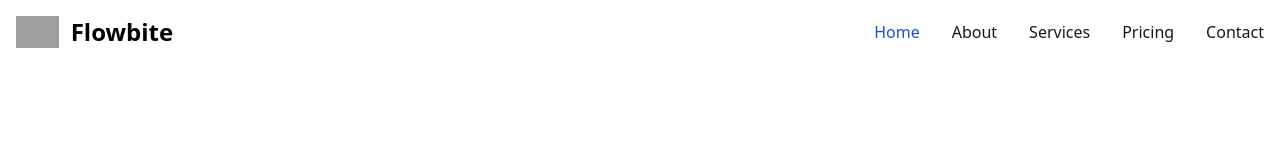
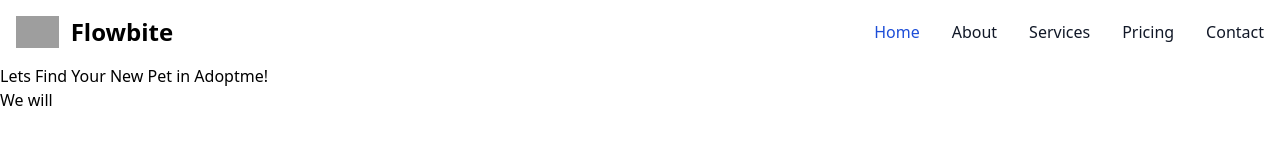
Before and after one commit to Yohanamarlina/heyonaboutique, a plain HTML site: page index.html in a window 1280 px wide. Drawn offline with nearby package versions, Linux system fonts and the light colour scheme; grey boxes are pictures that could not be loaded.

Commit message:
Update index.html
add main section

```diff
--- a/index.html
+++ b/index.html
@@ -41,6 +41,12 @@
   </div>
 </nav>
 
+<main>
+	<header>
+    <h2 class="font-bolder">Lets Find Your New Pet in Adoptme!</h2>
+    <p>We will
+    </header>
+</main>
 
 </body>
 </html>
```
